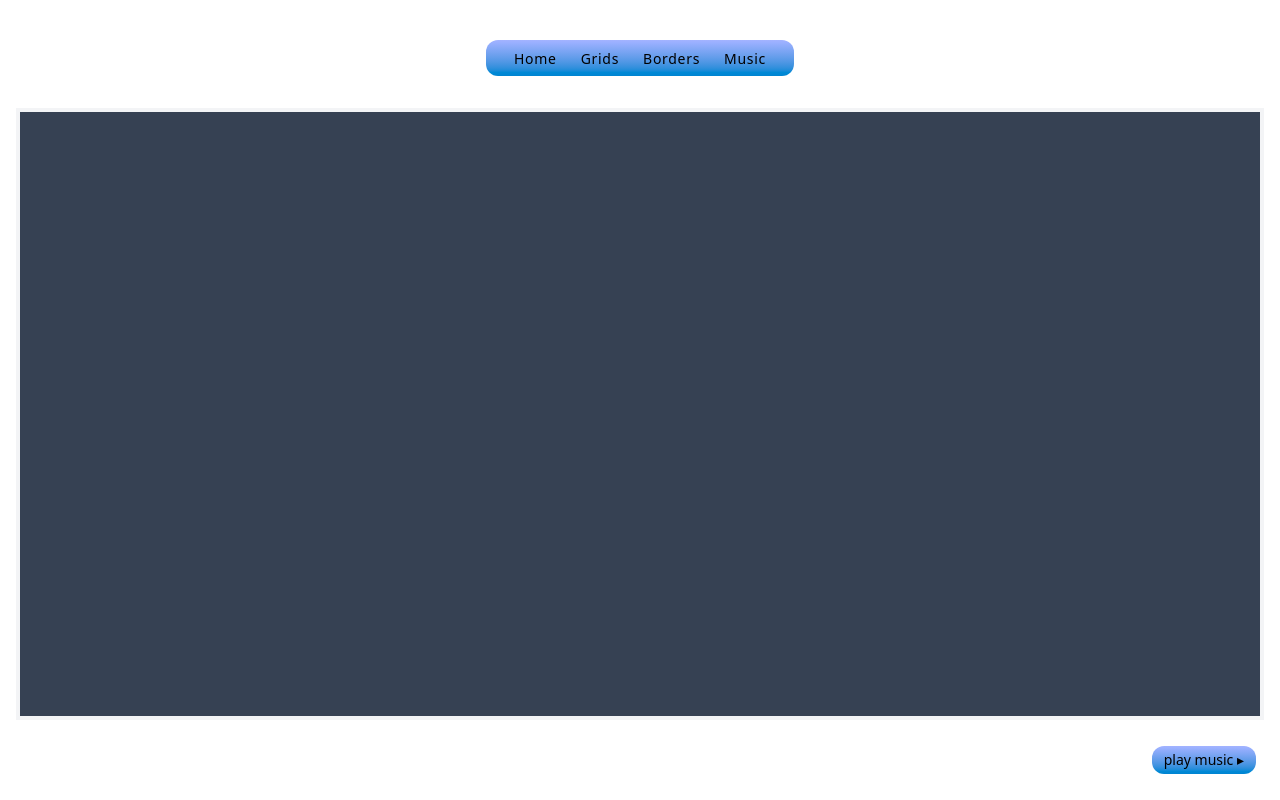
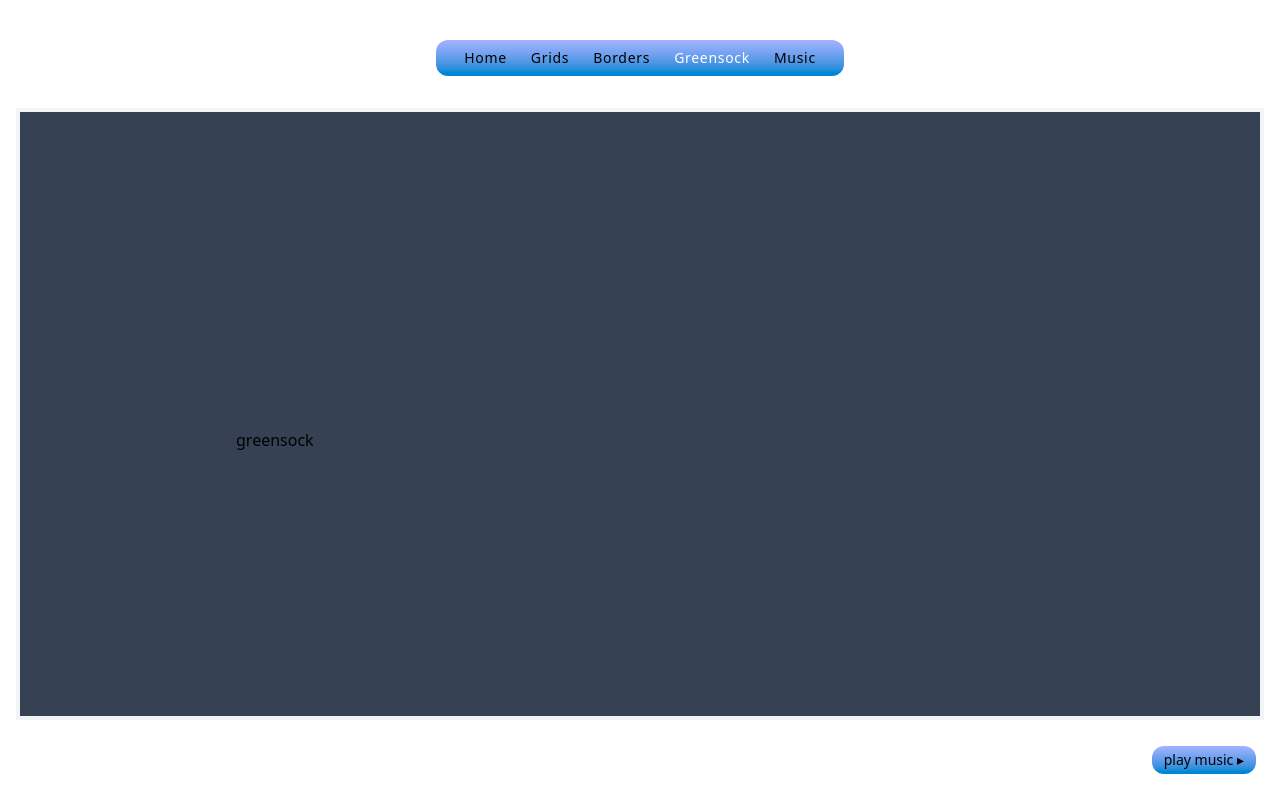
Before and after one commit to ofsound/vue-portfolio, a Vue app: page /greensock in a window 1280 px wide. Built offline with nearby package versions, Linux system fonts and the light colour scheme.

Commit message:
Added Greensock!

```diff
--- a/package.json
+++ b/package.json
@@ -15,6 +15,7 @@
   "dependencies": {
     "@tailwindcss/vite": "^4.1.10",
     "axios": "^1.9.0",
+    "gsap": "^3.13.0",
     "pinia": "^3.0.1",
     "tailwindcss": "^4.1.10",
     "vue": "^3.5.13",
--- a/src/components/SiteNav.vue
+++ b/src/components/SiteNav.vue
@@ -5,7 +5,7 @@ const navArray = ref([
   { title: 'Home', url: '/' },
   { title: 'Grids', url: '/grids' },
   { title: 'Borders', url: '/borders' },
-  // { title: 'About', url: '/about' },
+  { title: 'Greensock', url: '/greensock' },
   { title: 'Music', url: '/music' },
 ])
 </script>
@@ -16,7 +16,7 @@ const navArray = ref([
   >
     <template v-for="navItem in navArray" :key="navItem.url">
       <RouterLink
-        class="relative top-px text-sm tracking-wider transition-all duration-400 [&.router-link-exact-active]:text-white"
+        class="relative text-sm tracking-wider transition-all duration-400 [&.router-link-exact-active]:text-white"
         :to="navItem.url"
         >{{ navItem.title }}</RouterLink
       >
--- a/src/router/index.ts
+++ b/src/router/index.ts
@@ -4,6 +4,7 @@ import AboutView from '../views/AboutView.vue'
 import MusicView from '../views/MusicView.vue'
 import GridsView from '../views/GridsView.vue'
 import BordersView from '../views/BordersView.vue'
+import GreensockView from '../views/GreensockView.vue'
 
 const router = createRouter({
   history: createWebHistory(import.meta.env.BASE_URL),
@@ -33,6 +34,11 @@ const router = createRouter({
       name: 'borders',
       component: BordersView,
     },
+    {
+      path: '/greensock',
+      name: 'greensock',
+      component: GreensockView,
+    },
   ],
 })
 
--- /dev/null
+++ b/src/views/GreensockView.vue
@@ -0,0 +1,16 @@
+<script setup lang="ts">
+import { ref, onMounted } from 'vue'
+import { gsap } from 'gsap'
+
+const myElement = ref(null)
+
+onMounted(() => {
+  if (myElement.value) {
+    gsap.to(myElement.value, { x: 200, y: 300 })
+  }
+})
+</script>
+
+<template>
+  <h1 ref="myElement">greensock</h1>
+</template>
```
Also changed, not shown: 1 other file (tests, documents, lock files or other folders).
